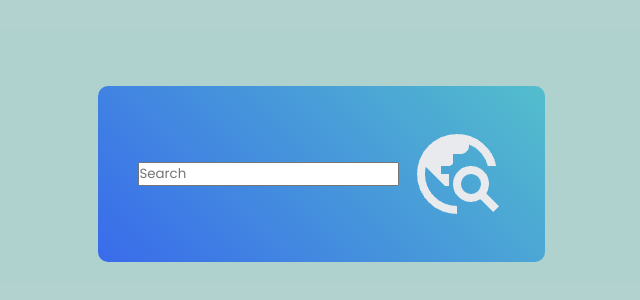
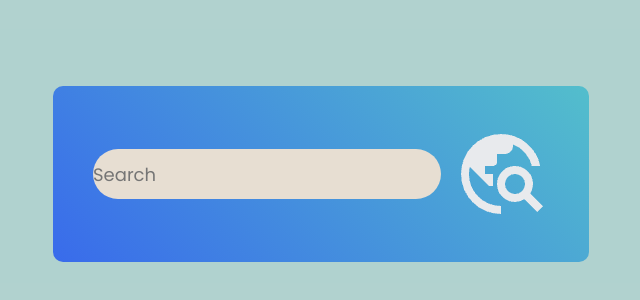
Before and after one commit to ReicaD/WeatherApp3, a React (Vite) app: page / in a window 1280 px wide. Shown: the part 226-526 px from the top of the page, without its empty margins (319-959 px from the left). Built offline with nearby package versions, Linux system fonts and the light colour scheme.

Commit message:
search bar

```diff
--- a/src/components/Weather.css
+++ b/src/components/Weather.css
@@ -10,5 +10,16 @@
 .search-bar{
     display: flex;
     align-items:center;
-    gap: 10px;
+    gap: 12px;
 }
+
+.search-bar input{
+    height:50px;
+    border: none;
+    outline:none;
+    padding: none;
+    border-radius:40px;
+    color:bisque;
+    background: #e7ded2;
+    font-size: 18px;
+}
```
